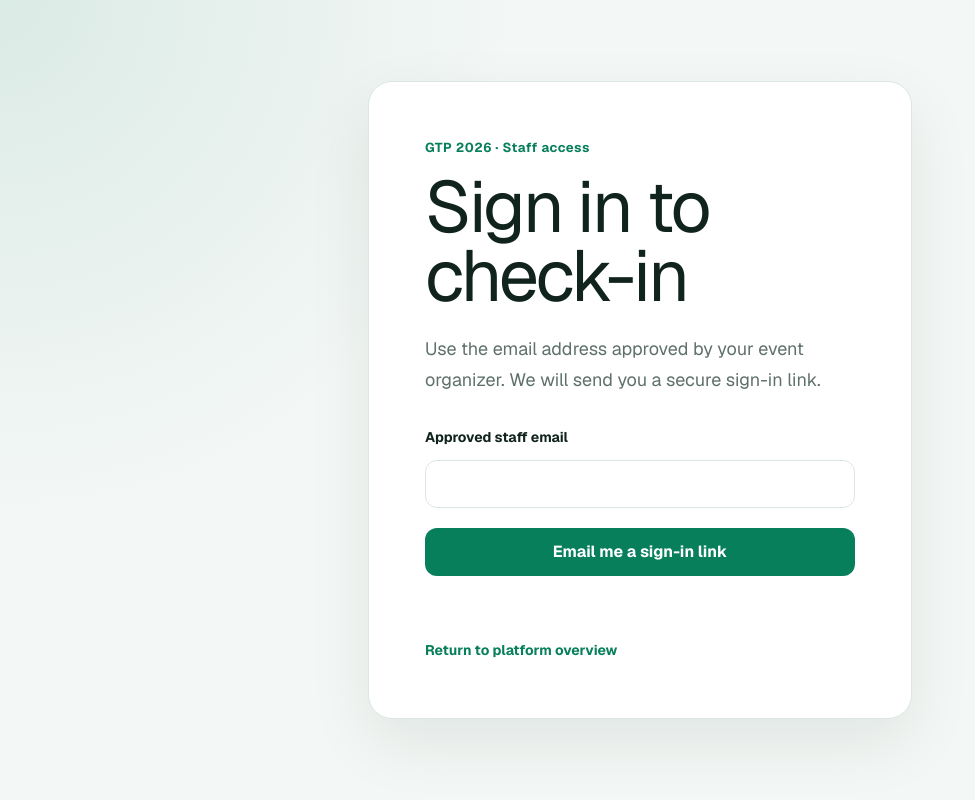
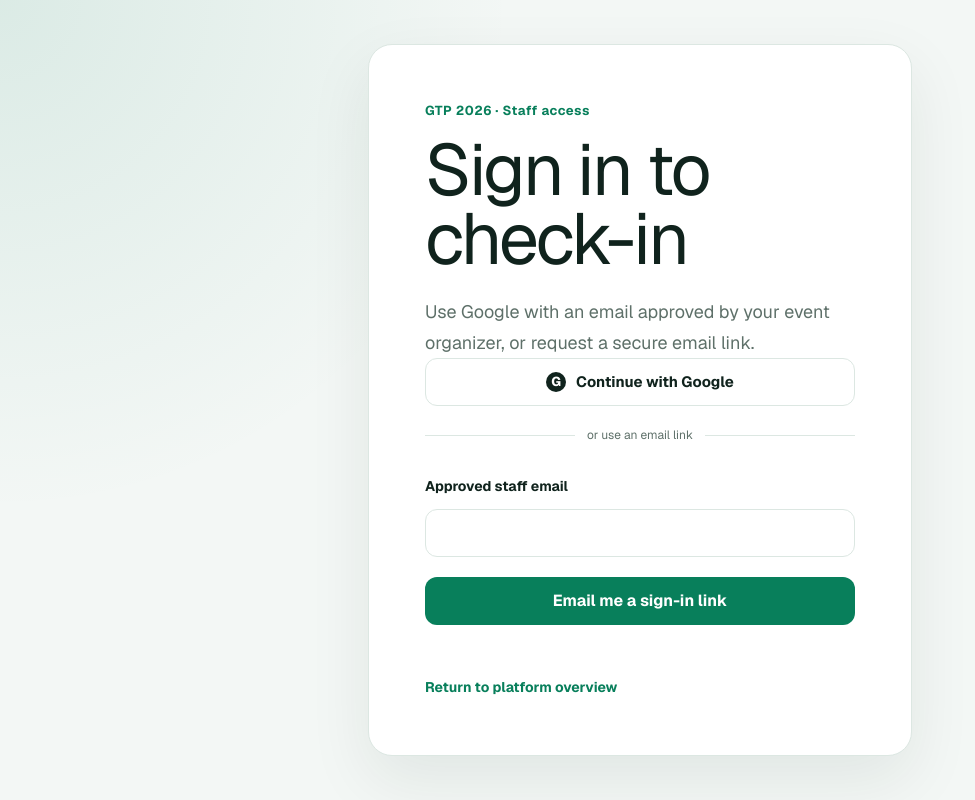
Before and after one commit to AmeerulH/check-in-platform, a Next.js app: page /login in a window 1280 px wide. Shown: the whole page, without its empty margins (0-975 px from the left). Built offline with nearby package versions, Linux system fonts and the light colour scheme.

Commit message:
feat: add Google staff sign-in
Co-authored-by: Cursor <cursoragent@cursor.com>

```diff
--- a/src/app/auth/callback/route.ts
+++ b/src/app/auth/callback/route.ts
@@ -1,5 +1,6 @@
 import { NextResponse } from "next/server";
 
+import { bindStaffMembership } from "@/lib/auth/staff";
 import { createSupabaseServerClient } from "@/lib/supabase/server";
 
 export async function GET(request: Request) {
@@ -13,11 +14,20 @@ export async function GET(request: Request) {
   }
 
   const supabase = await createSupabaseServerClient();
-  const { error } = await supabase.auth.exchangeCodeForSession(code);
+  const { data, error } = await supabase.auth.exchangeCodeForSession(code);
 
-  if (error) {
+  const email = data.session?.user.email;
+  const userId = data.session?.user.id;
+  const hasStaffAccess =
+    !error &&
+    typeof email === "string" &&
+    typeof userId === "string" &&
+    await bindStaffMembership({ email, userId });
+
+  if (!hasStaffAccess) {
+    await supabase.auth.signOut();
     return NextResponse.redirect(
-      new URL("/login?error=invalid-link", requestUrl.origin),
+      new URL("/login?error=access-denied", requestUrl.origin),
     );
   }
 
--- a/src/app/globals.css
+++ b/src/app/globals.css
@@ -266,6 +266,7 @@ h1 {
 .button:focus-visible,
 .login-form input:focus-visible,
 .login-form button:focus-visible,
+.google-sign-in:focus-visible,
 .guest-form input:focus-visible,
 .guest-form select:focus-visible,
 .staff-form input:focus-visible,
@@ -283,6 +284,61 @@ h1 {
   display: grid;
   gap: 0.75rem;
   margin-top: 2rem;
+}
+
+.google-sign-in {
+  display: flex;
+  width: 100%;
+  min-height: 3rem;
+  align-items: center;
+  justify-content: center;
+  gap: 0.625rem;
+  border: 1px solid var(--line);
+  border-radius: 0.75rem;
+  background: var(--surface);
+  color: var(--foreground);
+  font: inherit;
+  font-size: 0.9375rem;
+  font-weight: 700;
+  cursor: pointer;
+}
+
+.google-sign-in:hover:not(:disabled) {
+  border-color: color-mix(in srgb, var(--accent) 50%, var(--line));
+}
+
+.google-sign-in:disabled {
+  cursor: wait;
+  opacity: 0.65;
+}
+
+.google-mark {
+  display: grid;
+  width: 1.25rem;
+  height: 1.25rem;
+  place-items: center;
+  border-radius: 50%;
+  background: var(--foreground);
+  color: var(--surface);
+  font-size: 0.8125rem;
+  font-weight: 800;
+}
+
+.auth-divider {
+  display: flex;
+  gap: 0.75rem;
+  align-items: center;
+  margin: 1.25rem 0 0;
+  color: var(--muted);
+  font-size: 0.75rem;
+}
+
+.auth-divider::before,
+.auth-divider::after {
+  height: 1px;
+  flex: 1;
+  background: var(--line);
+  content: "";
 }
 
 .login-form label {
--- a/src/app/login/page.tsx
+++ b/src/app/login/page.tsx
@@ -19,10 +19,13 @@ export default async function LoginPage({
         <p className="eyebrow">GTP 2026 · Staff access</p>
         <h1 id="login-heading">Sign in to check-in</h1>
         <p className="lede">
-          Use the email address approved by your event organizer. We will send
-          you a secure sign-in link.
+          Use Google with an email approved by your event organizer, or request
+          a secure email link.
         </p>
-        <LoginForm invalidLink={error === "invalid-link"} />
+        <LoginForm
+          accessDenied={error === "access-denied"}
+          invalidLink={error === "invalid-link"}
+        />
         <Link className="text-link" href="/">
           Return to platform overview
         </Link>
--- a/src/components/auth/login-form.tsx
+++ b/src/components/auth/login-form.tsx
@@ -1,6 +1,8 @@
 "use client";
 
 import { FormEvent, useState } from "react";
+
+import { createSupabaseBrowserClient } from "@/lib/supabase/browser";
 
 type FormStatus = "idle" | "submitting" | "submitted" | "error";
 
@@ -11,12 +13,20 @@ type ApiErrorResponse = {
   };
 };
 
-export function LoginForm({ invalidLink = false }: { invalidLink?: boolean }) {
+export function LoginForm({
+  accessDenied = false,
+  invalidLink = false,
+}: {
+  accessDenied?: boolean;
+  invalidLink?: boolean;
+}) {
   const [email, setEmail] = useState("");
   const [status, setStatus] = useState<FormStatus>("idle");
+  const [googleLoading, setGoogleLoading] = useState(false);
   const [errorCode, setErrorCode] = useState("");
   const [errorMessage, setErrorMessage] = useState("");
-  const hasError = status === "error" || (status === "idle" && invalidLink);
+  const hasError =
+    status === "error" || (status === "idle" && (invalidLink || accessDenied));
 
   async function handleSubmit(event: FormEvent<HTMLFormElement>) {
     event.preventDefault();
@@ -52,13 +62,47 @@ export function LoginForm({ invalidLink = false }: { invalidLink?: boolean }) {
     }
   }
 
+  async function signInWithGoogle() {
+    setGoogleLoading(true);
+    setErrorCode("");
+    setErrorMessage("");
+
+    const supabase = createSupabaseBrowserClient();
+    const { error } = await supabase.auth.signInWithOAuth({
+      provider: "google",
+      options: {
+        redirectTo: `${window.location.origin}/auth/callback`,
+      },
+    });
+
+    if (error) {
+      setGoogleLoading(false);
+      setStatus("error");
+      setErrorCode("GOOGLE_SIGN_IN_UNAVAILABLE");
+      setErrorMessage(
+        "Google sign-in is not available yet. Try a magic link or contact an organizer.",
+      );
+    }
+  }
+
   return (
+    <div>
+      <button
+        className="google-sign-in"
+        disabled={googleLoading || status === "submitting"}
+        onClick={() => void signInWithGoogle()}
+        type="button"
+      >
+        <span aria-hidden="true" className="google-mark">G</span>
+        {googleLoading ? "Opening Google…" : "Continue with Google"}
+      </button>
+      <div className="auth-divider"><span>or use an email link</span></div>
       <form className="login-form" onSubmit={handleSubmit}>
         <label htmlFor="email">Approved staff email</label>
         <input
           autoComplete="email"
           aria-describedby="login-feedback"
-        disabled={status === "submitting"}
+          disabled={status === "submitting" || googleLoading}
           id="email"
           name="email"
           onChange={(event) => {
@@ -73,9 +117,10 @@ export function LoginForm({ invalidLink = false }: { invalidLink?: boolean }) {
           type="email"
           value={email}
         />
-      <button disabled={status === "submitting"} type="submit">
+        <button disabled={status === "submitting" || googleLoading} type="submit">
           {status === "submitting" ? "Sending secure link…" : "Email me a sign-in link"}
         </button>
+      </form>
       <p
         aria-live="polite"
         className={`form-message ${
@@ -84,7 +129,9 @@ export function LoginForm({ invalidLink = false }: { invalidLink?: boolean }) {
         id="login-feedback"
         role={hasError ? "alert" : "status"}
       >
-        {invalidLink && status === "idle" &&
+        {accessDenied && status === "idle" &&
+          "This Google account is not approved for staff access. Ask an organizer to add your exact email."}
+        {invalidLink && !accessDenied && status === "idle" &&
           "This sign-in link is invalid or has expired. Request a new one and open it only once."}
         {status === "submitted" &&
           "If your email is approved, a secure sign-in link will arrive shortly."}
@@ -96,6 +143,6 @@ export function LoginForm({ invalidLink = false }: { invalidLink?: boolean }) {
           </>
         )}
       </p>
-    </form>
+    </div>
   );
 }
--- a/src/lib/auth/staff.ts
+++ b/src/lib/auth/staff.ts
@@ -20,6 +20,36 @@ export type StaffMember = {
 
 export function normalizeEmail(value: string) {
   return value.trim().toLowerCase();
+}
+
+export async function bindStaffMembership({
+  email,
+  userId,
+}: {
+  email: string;
+  userId: string;
+}) {
+  const admin = createSupabaseAdminClient();
+  const normalizedEmail = normalizeEmail(email);
+  const { data: membership, error } = await admin
+    .from("event_memberships")
+    .select("id, auth_user_id, active")
+    .eq("event_id", EVENT_ID)
+    .eq("normalized_email", normalizedEmail)
+    .maybeSingle();
+
+  if (error || !membership?.active) return false;
+  if (membership.auth_user_id) return membership.auth_user_id === userId;
+
+  const { data: boundMembership, error: bindError } = await admin
+    .from("event_memberships")
+    .update({ auth_user_id: userId })
+    .eq("id", membership.id)
+    .is("auth_user_id", null)
+    .select("auth_user_id")
+    .maybeSingle();
+
+  return !bindError && boundMembership?.auth_user_id === userId;
 }
 
 export async function getCurrentStaffMember(): Promise<StaffMember | null> {
@@ -52,7 +82,7 @@ export async function getCurrentStaffMember(): Promise<StaffMember | null> {
     return null;
   }
 
-  if (data.auth_user_id && data.auth_user_id !== userId) {
+  if (!data.auth_user_id || data.auth_user_id !== userId) {
     return null;
   }
 
```
Lines whose indentation alone changed are shown as unchanged.
